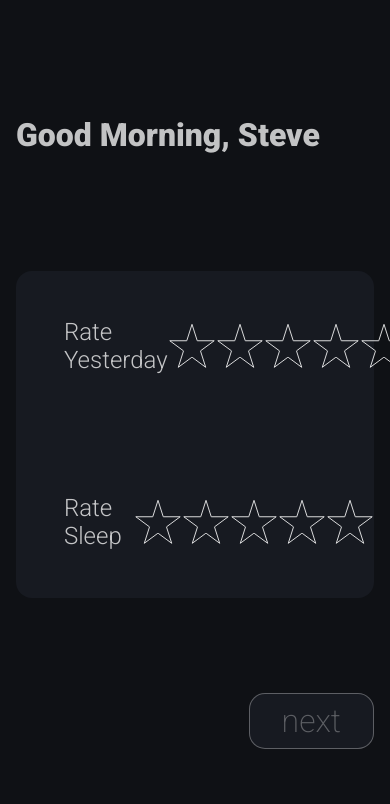
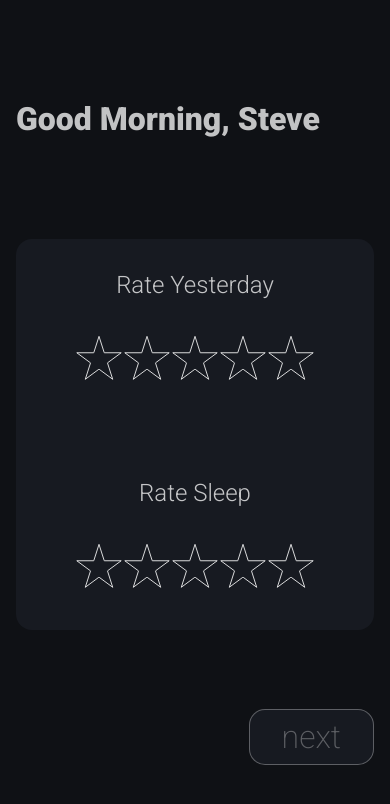
Before and after one commit to boothscript/dashRoo, a React (Create React App) app: page /mr/rate in a window 390 px wide. Shown: the top 804 px of the page. Built offline with nearby package versions, Linux system fonts and the light colour scheme.

Commit message:
added rate page media queries

```diff
--- a/src/Components/mr/MrRater.js
+++ b/src/Components/mr/MrRater.js
@@ -7,6 +7,12 @@ const Div = styled.div`
   grid-column: 1/-1;
   display: flex;
   justify-content: space-around;
+  overflow: auto;
+  @media (max-width: 500px) {
+    flex-direction: column;
+    align-items: center;
+    padding: 2em 0;
+  }
 `;
 
 function MrRater({ text, inputId, confirmFn }) {
--- a/src/Components/mr/elements/MrRateText.js
+++ b/src/Components/mr/elements/MrRateText.js
@@ -8,4 +8,7 @@ export default styled.h2`
   color: ${props => props.theme.white90 && props.theme.white90};
   align-self: center;
   flex-basis: 40%;
+  @media (max-width: 500px) {
+    margin: 0 0 0.5em 0;
+  }
 `;
```
